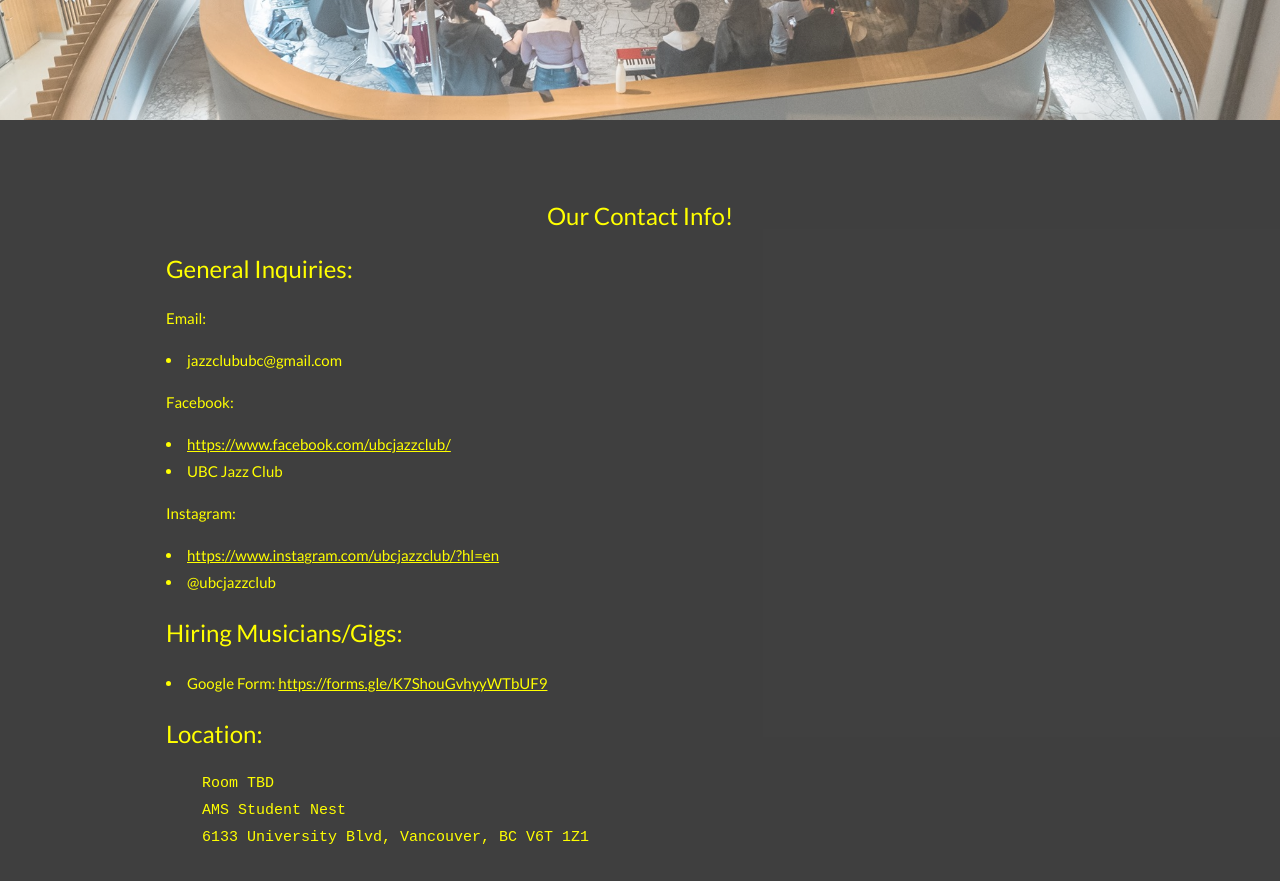
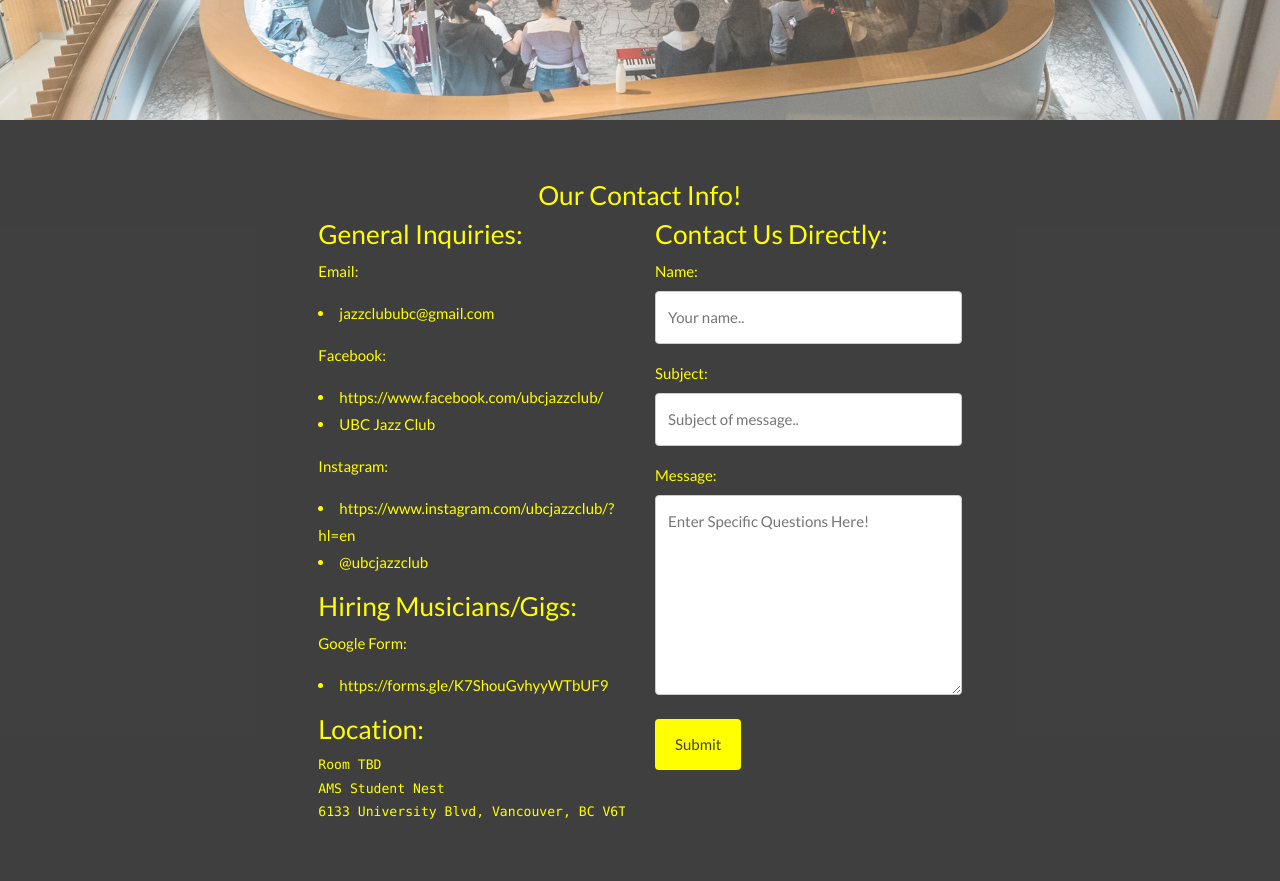
Before and after one commit to ubcjazzclubdev/Club-Website-Old, a plain HTML site: page contact.html in a window 1280 px wide. Shown: the part 280-1161 px from the top of the page. Drawn offline with nearby package versions, Linux system fonts and the light colour scheme.

Commit message:
Contact Page updated
Signed-off-by: Piyotr-K <piyotrkao1998@outlook.com>

```diff
--- a/contact.html
+++ b/contact.html
@@ -5,14 +5,18 @@
 <meta name="viewport" content="width=device-width, initial-scale=1">
 <link rel="stylesheet" href="https://www.w3schools.com/w3css/4/w3.css">
 <link rel="stylesheet" href="https://fonts.googleapis.com/css?family=Lato">
+<link rel="stylesheet" href="https://stackpath.bootstrapcdn.com/bootstrap/4.4.1/css/bootstrap.min.css"
+    integrity="sha384-Vkoo8x4CGsO3+Hhxv8T/Q5PaXtkKtu6ug5TOeNV6gBiFeWPGFN9MuhOf23Q9Ifjh" crossorigin="anonymous">
 <link rel="stylesheet" href="https://cdnjs.cloudflare.com/ajax/libs/font-awesome/4.7.0/css/font-awesome.min.css">
 <link rel="stylesheet" href="resources/css/main.css">
+
 <body>
 
     <!-- Navbar (sit on top) -->
     <div class="w3-top">
         <div id="mainNavBar" class="w3-bar">
-      <a class="w3-bar-item w3-button w3-hover-black w3-hide-medium w3-hide-large w3-right" href="javascript:void(0);" onclick="toggleFunction()" title="Toggle Navigation Menu">
+            <a class="w3-bar-item w3-button w3-hover-black w3-hide-medium w3-hide-large w3-right"
+                href="javascript:void(0);" onclick="toggleFunction()" title="Toggle Navigation Menu">
                 <i class="fa fa-bars"></i>
             </a>
             <a href="index.html" class="w3-bar-item w3-button">HOME</a>
@@ -38,13 +42,21 @@
     <!-- First Parallax Image with Logo Text -->
     <div class="bgimg-1 w3-display-container w3-opacity-min" id="home">
         <div class="w3-display-middle" style="white-space:nowrap;">
-          <span id="logo_text" class="w3-center w3-padding-large w3-xlarge w3-wide w3-animate-opacity">CONTACT PAGE</span>
+            <span id="logo_text" class="w3-center w3-padding-large w3-xlarge w3-wide w3-animate-opacity">CONTACT
+                PAGE</span>
         </div>
     </div>
 
-<div class="container">
-        <div class="w3-content w3-container w3-padding-64" id="intro">
+    <div class="container-fluid main-section">
+        <div class="row">
+            <div class="col-md-12" id="intro">
                 <h3 class="w3-center">Our Contact Info!</h3>
+            </div>
+        </div>
+        <div class="row">
+            <div class="col-md-2"></div>
+            <div class="col-md-4">
+                <div class="" id="intro">
                     <h3>
                         General Inquiries:
                     </h3>
@@ -52,18 +64,24 @@
                         Email: <li>jazzclububc@gmail.com</li>
                     </p>
                     <p>
-            Facebook: <li><a href="https://www.facebook.com/ubcjazzclub/">https://www.facebook.com/ubcjazzclub/</a></li>
+                        Facebook: <li><a
+                                href="https://www.facebook.com/ubcjazzclub/">https://www.facebook.com/ubcjazzclub/</a>
+                        </li>
                         <li>UBC Jazz Club</li>
                     </p>
                     <p>
-            Instagram: <li><a href="https://www.instagram.com/ubcjazzclub/?hl=en">https://www.instagram.com/ubcjazzclub/?hl=en</a></li>
+                        Instagram: <li><a
+                                href="https://www.instagram.com/ubcjazzclub/?hl=en">https://www.instagram.com/ubcjazzclub/?hl=en</a>
+                        </li>
                         <li>@ubcjazzclub</li>
                     </p>
                     <h3>
                         Hiring Musicians/Gigs:
                     </h3>
                     <p>
-            <li>Google Form: <a href="https://forms.gle/K7ShouGvhyyWTbUF9">https://forms.gle/K7ShouGvhyyWTbUF9</a></li>
+                        Google Form: <li><a
+                                href="https://forms.gle/K7ShouGvhyyWTbUF9">https://forms.gle/K7ShouGvhyyWTbUF9</a>
+                        </li>
                     </p>
                     <h3>
                         Location:
@@ -73,6 +91,26 @@
 AMS Student Nest
 6133 University Blvd, Vancouver, BC V6T 1Z1
                     </pre>
+                </div>
+            </div>
+            <div class="col-md-4" id="intro">
+                <h3>
+                    Contact Us Directly:
+                </h3>
+                <form action="javascript:sendMail()" method="POST" enctype="multipart/form-data"
+                    name="ContactForm">
+                    <p class="no-margin">Name:</p>
+                    <input type="text" name="inquiry_name" placeholder="Your name..">
+                    <p class="no-margin">Subject:</p>
+                    <input type="text" name="inquiry_subject" placeholder="Subject of message..">
+
+                    <p class="no-margin">Message:</p>
+                    <textarea name="inquiry_body" placeholder="Enter Specific Questions Here!" style="height: 200px;"></textarea>
+                    <br>
+                    <input type="submit" value="Submit">
+                </form>
+            </div>
+            <div class="col-md-2"></div>
         </div>
     </div>
 
@@ -90,4 +128,5 @@
     </footer>
     <script src="resources/js/main.js"></script>
 </body>
+
 </html>
--- a/resources/css/main.css
+++ b/resources/css/main.css
@@ -13,6 +13,24 @@ html {
     height: 100%;
     color: #404040;
     line-height: 1.8;
+}
+
+/* General CSS */
+
+.no-margin
+{
+    margin: 0px;
+}
+
+.main-section
+{
+    padding: 60px 150px 60px 150px;
+    background-color: rgba(16, 16, 16, 0.8);
+}
+
+.main-section a, pre
+{
+    color: yellow;
 }
 
 /**
@@ -152,6 +170,12 @@ html {
     About Section CSS
 
 */
+
+#testimonials-sec {
+    color: yellow;
+    background-color: #404040;
+}
+
 .quote {
     padding-top: 20pt;
     margin-bottom: 0pt;
@@ -162,6 +186,8 @@ html {
     margin-top: 0pt;
     text-align: right;
 }
+
+/* Execs Section */
 
 /* == End About CSS == */
 
@@ -203,6 +229,51 @@ html {
     letter-spacing: 10px;
     padding: 10px;
 }
+
+/**
+
+    Exec Team Separator CSS
+
+**/
+
+.exec-separator {
+    background-image: url("../images/main2.jpg");
+    min-height: 200px;
+}
+
+/**
+
+    Contact Us Page CSS
+
+**/
+
+/* Style inputs with type="text", select elements and textareas */
+input[type=text], select, textarea {
+    width: 100%; /* Full width */
+    padding: 12px; /* Some padding */
+    border: 1px solid #ccc; /* Gray border */
+    border-radius: 4px; /* Rounded borders */
+    box-sizing: border-box; /* Make sure that padding and width stays in place */
+    margin-top: 6px; /* Add a top margin */
+    margin-bottom: 16px; /* Bottom margin */
+    resize: vertical /* Allow the user to vertically resize the textarea (not horizontally) */
+  }
+
+  /* Style the submit button with a specific background color etc */
+  input[type=submit] {
+    background-color: yellow;
+    color: #404040;
+    padding: 12px 20px;
+    border: none;
+    border-radius: 4px;
+    cursor: pointer;
+  }
+
+  /* When moving the mouse over the submit button, add a darker green color */
+  input[type=submit]:hover {
+    background-color: white;
+    color: #404040;
+  }
 
 /**
 
--- a/resources/js/main.js
+++ b/resources/js/main.js
@@ -53,7 +53,7 @@ function onClick(element) {
 
 // Change style of navbar on scroll
 window.onscroll = function () {
-    myFunction()
+    myFunction();
 };
 
 function myFunction() {
@@ -74,3 +74,22 @@ function toggleFunction() {
         x.className = x.className.replace(" w3-show", "");
     }
 }
+
+/*
+
+    Send Mail Function
+
+    To-do: Add firebase functionality to automate mail sending.
+
+*/
+
+function sendMail() {
+    oForm = document.forms.ContactForm;
+    formName = oForm.elements.inquiry_name.value;
+    formSubj = oForm.elements.inquiry_subject.value;
+    formBody = oForm.elements.inquiry_body.value;
+    console.log(formName);
+    out = 'mailto:jazzclububc@gmail.com?subject=' + formName + ': ' + formSubj;
+    out += '&body=' + formBody;
+    window.open(out);
+}
```
Also changed, not shown: about.html (+51 -4 lines). Lines whose indentation alone changed are shown as unchanged.
